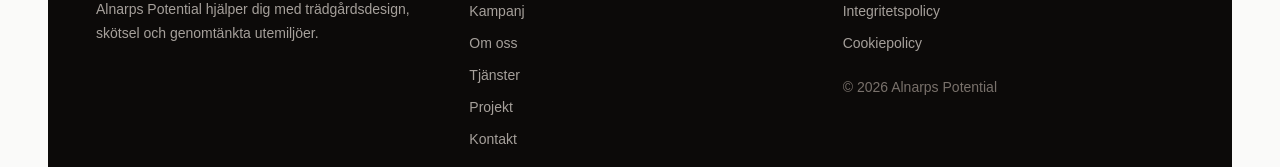
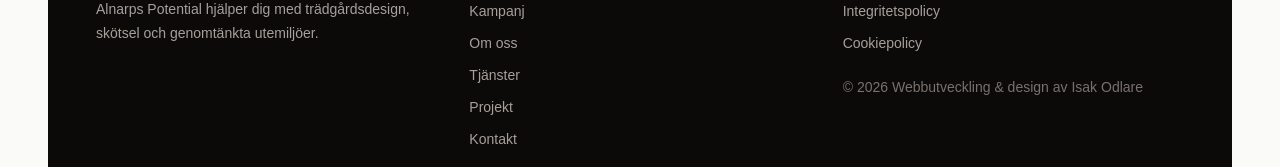
Before and after one commit to isakodlare-APO/APO, a Next.js app: page /integritetspolicy in a window 1280 px wide. Shown: the part 1651-1818 px from the top of the page. Built offline with nearby package versions, Linux system fonts and the light colour scheme.

Commit message:
Update page.jsx

```diff
--- a/app/integritetspolicy/page.jsx
+++ b/app/integritetspolicy/page.jsx
@@ -169,7 +169,7 @@
             </nav>
 
             <p className="mt-6 text-sm text-stone-500">
-              © {new Date().getFullYear()} Alnarps Potential
+              © {new Date().getFullYear()} Webbutveckling & design av Isak Odlare
             </p>
           </div>
         </div>
```
